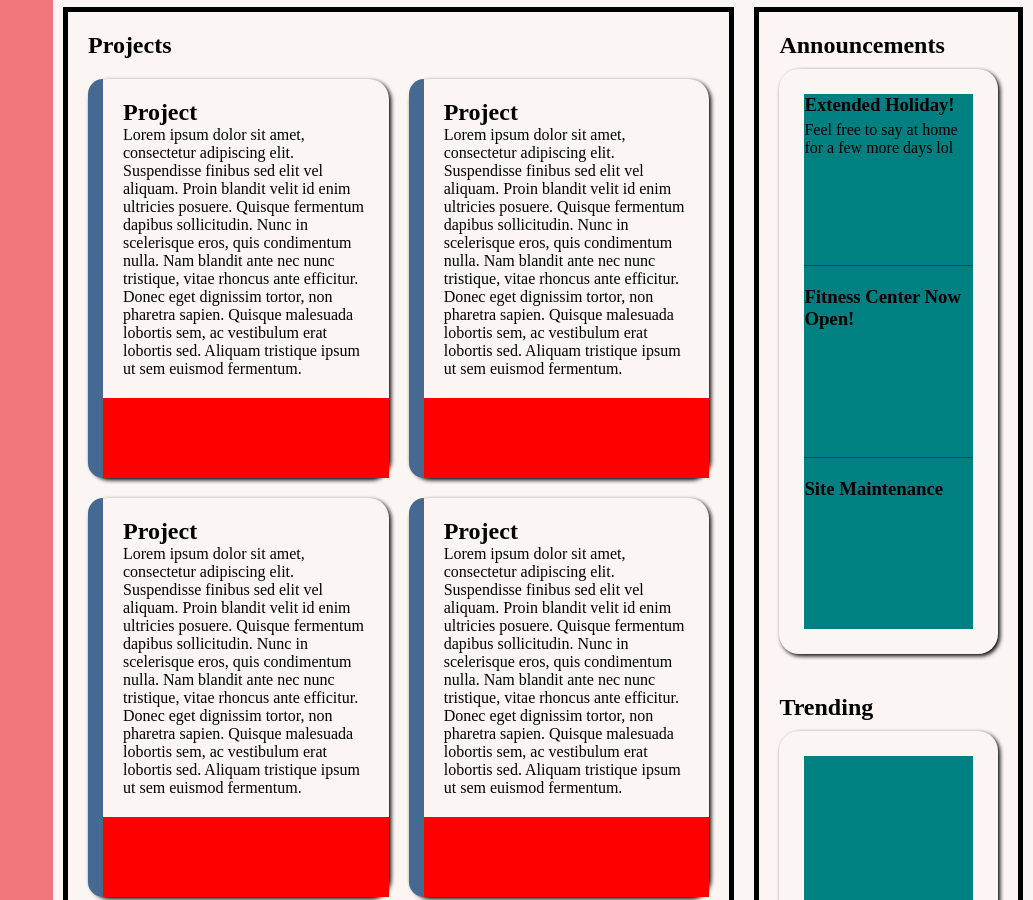
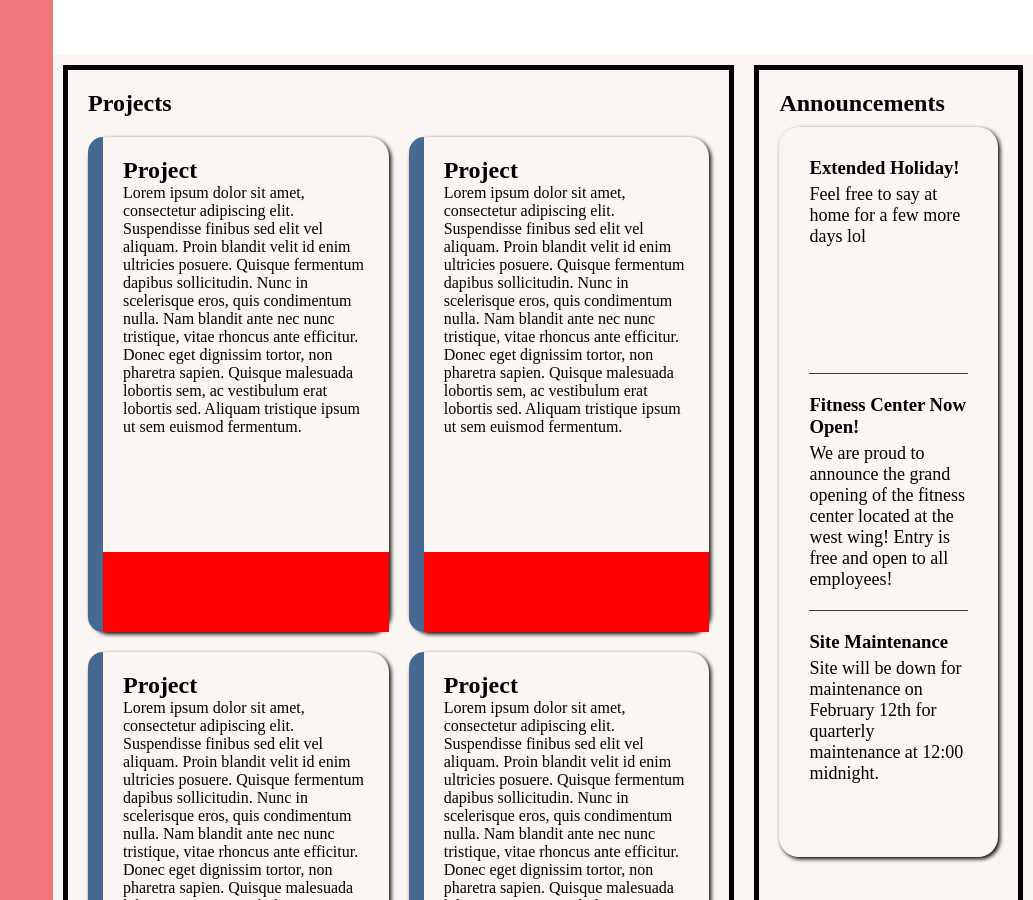
Before and after one commit to WilliamG-1/Admin-Dashboard, a plain HTML site: page index.html in a window 1280 px wide. Shown: the part 274-1174 px from the top of the page, without its empty margins (247-1280 px from the left). Drawn offline with Linux system fonts and the light colour scheme.

Commit message:
Added announcement messages

```diff
--- a/index.html
+++ b/index.html
@@ -81,10 +81,17 @@
                         <div class="line"></div>
                         <li>
                             <h3>Fitness Center Now Open!</h3>
+                            <p>We are proud to announce the grand opening of the
+                                fitness center located at the west wing! Entry is free
+                                and open to all employees!
+                            </p>
                         </li>
                         <div class="line"></div>
                         <li>
                             <h3>Site Maintenance</h3>
+                            <p>Site will be down for maintenance on February
+                                12th for quarterly maintenance at 12:00 midnight.
+                            </p>
                         </li>
                     </ul>
                 </div>
--- a/style.css
+++ b/style.css
@@ -51,6 +51,10 @@ body{
     border-radius: 20px;
     box-shadow: 2px 2px 4px black;
     color: black;
+    transition: 0.4s;
+}
+.project:hover{
+    /* transform: scale(1.02); */
 }
 /* .project>*{
     border: 1px black solid;
@@ -88,13 +92,13 @@ body{
     padding-bottom: 10px;
 }
 .relevant > div > div{
-    padding: 25px;
+    padding: 30px;
     border-radius: 20px;
     box-shadow: 2px 2px 4px black;
 }
 .relevant>div>div>ul{
     height: 100%;
-    background-color: teal;
+    /* background-color: teal; */
 }
 .relevant .announcements_text ul {
     display: grid;
@@ -104,6 +108,9 @@ body{
 .relevant li {
     list-style-type: none;
 }
+.relevant li p{
+    font-size: 18px;
+}
 .line{
     background-color: rgb(59, 59, 59);
 }
```
